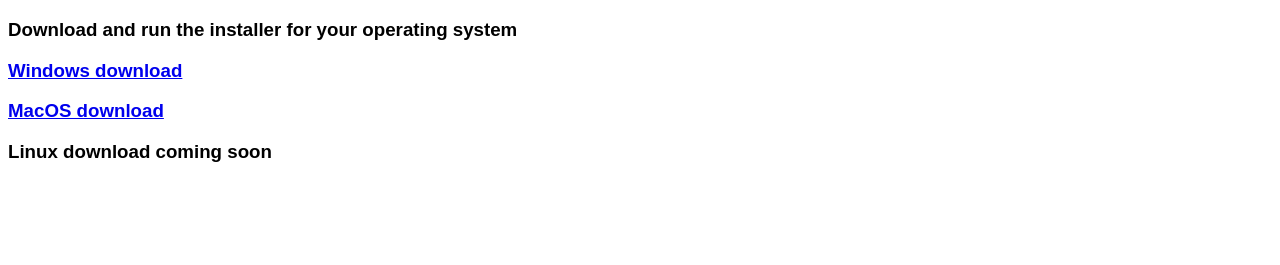
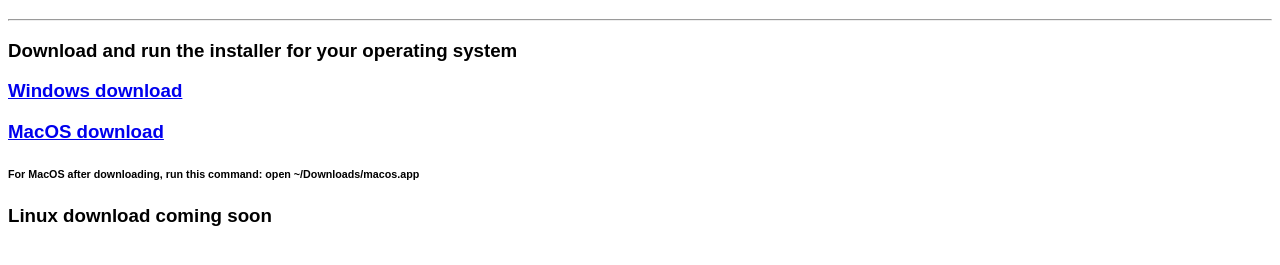
Before and after one commit to Narwhal-Studios/Cursed-Pong-Dev, a plain HTML site: page index.html in a window 1280 px wide. Shown: the part 61-326 px from the top of the page. Drawn offline with Linux system fonts and the light colour scheme.

Commit message:
Updating the index.html file

```diff
--- a/index.html
+++ b/index.html
@@ -10,10 +10,11 @@
         </style>
     </head>
     <body>
-        <h1>Cursed Pong</h1>
+        <h1>Cursed Pong</h1><hr>
         <h3>Download and run the installer for your operating system</h3>
         <h3><a href="https://narwhal-studios.github.io/Cursed-Pong/files/windows.exe">Windows download</a></h3>
-        <h3><a href="https://narwhal-studios.github.io/Cursed-Pong/files/macos">MacOS download</a></h3>
+        <h3><a href="https://narwhal-studios.github.io/Cursed-Pong/files/macos.dmg">MacOS download</a></h3>
+        <h6>For MacOS after downloading, run this command: <span>open ~/Downloads/macos.app</span></h6>
         <h3>Linux download coming soon</h3>
     </body>
 </html>
```
